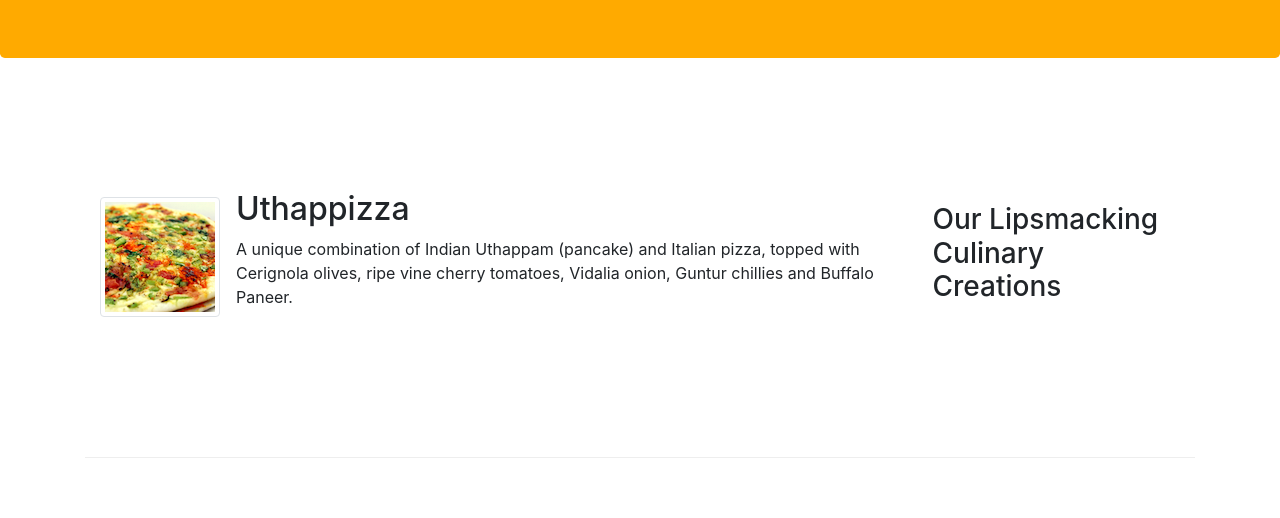
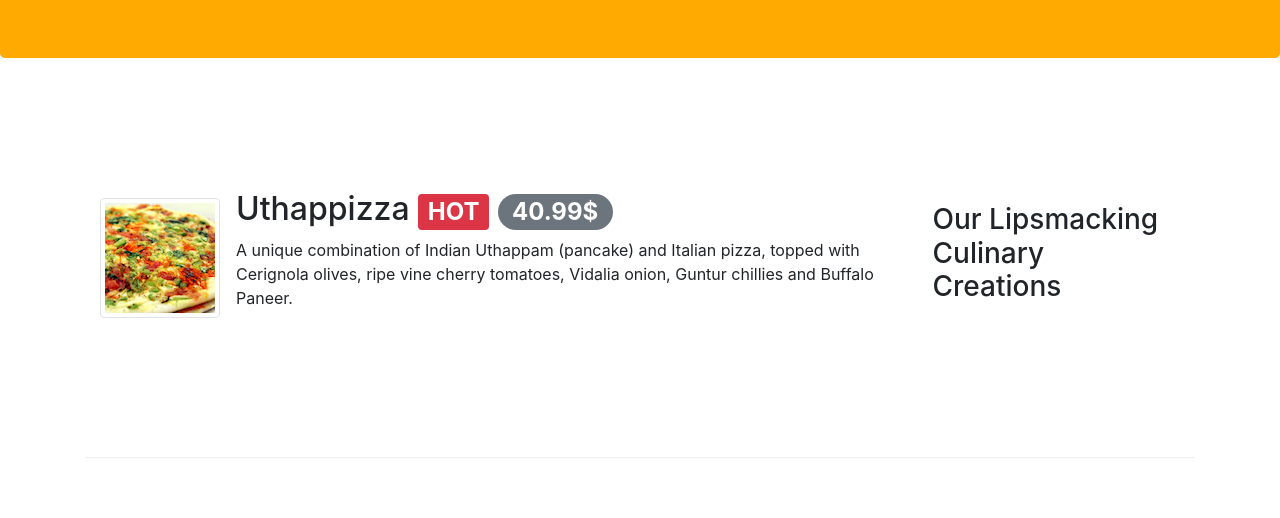
Before and after one commit to AbduQnauy/muppalaBootstrap, a website: page index.html in a window 1280 px wide. Shown: the part 282-800 px from the top of the page. Drawn offline with nearby package versions, Linux system fonts and the light colour scheme.

Commit message:
Alerting Users

```diff
--- a/index.html
+++ b/index.html
@@ -100,7 +100,7 @@
               alt="uthappizza"
             />
             <div class="media-body">
-              <h2>Uthappizza</h2>
+              <h2>Uthappizza&nbsp;<span class='badge badge-danger'>HOT</span>&nbsp;<span class='badge badge-pill badge-secondary'>40.99$</sapn></h2>
               <p class="d-none d-sm-block">
                 A unique combination of Indian Uthappam (pancake) and Italian
                 pizza, topped with Cerignola olives, ripe vine cherry tomatoes,
```
